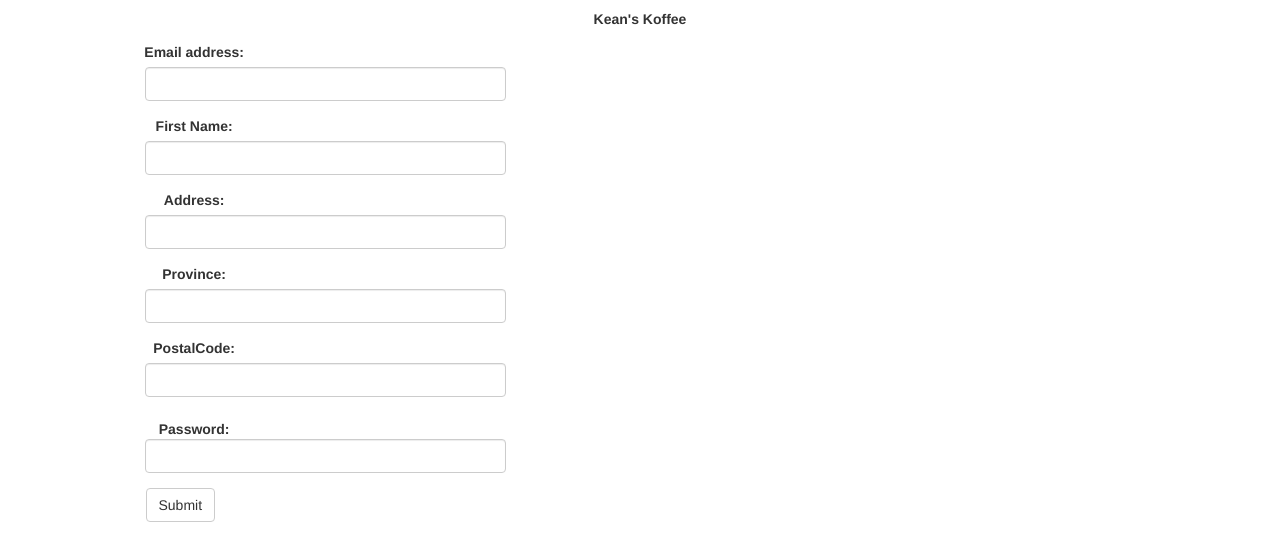
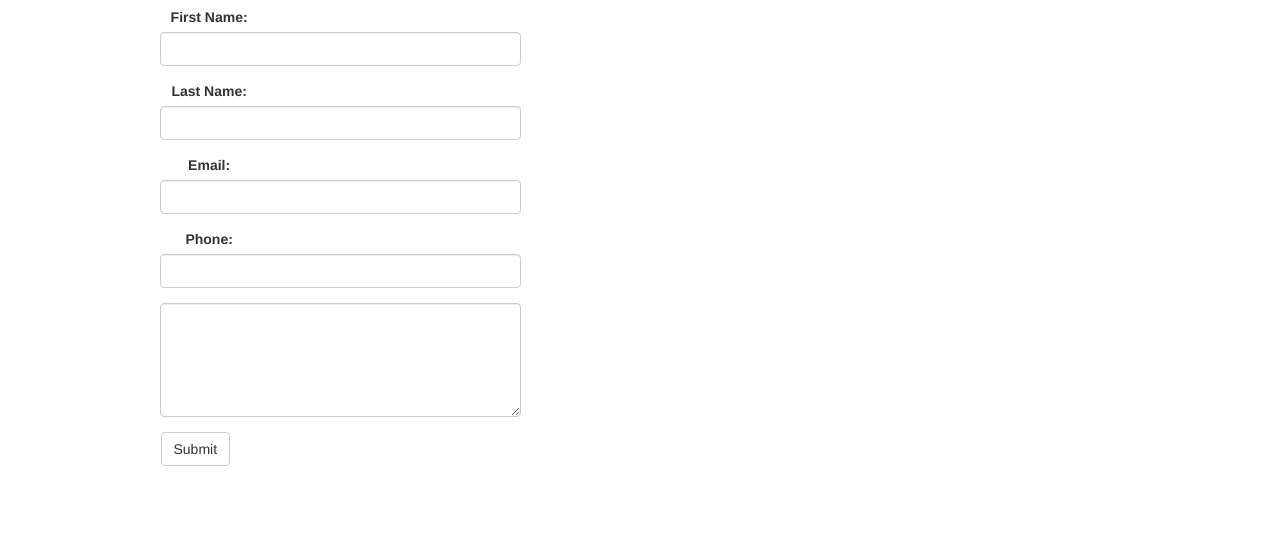
Before and after one commit to darius35150/keanscoffee, a plain HTML site: page pages/contact.html in a window 1280 px wide. Shown: the part 291-824 px from the top of the page. Drawn offline with nearby package versions, Linux system fonts and the light colour scheme.

Commit message:
Added message box

```diff
--- a/css/default.css
+++ b/css/default.css
@@ -38,9 +38,9 @@
 		line-height: 180%;
 	}
 
-	strong
+	/* strong
 	{
-	}
+	} */
 
 	a
 	{
@@ -366,9 +366,9 @@
 		color: #FFF;
 	}
 
-	#menu li:hover a, #menu li.active a, #menu li.active span
+	/* #menu li:hover a, #menu li.active a, #menu li.active span
 	{
-	}
+	} */
 
 	#menu .current_page_item a
 	{
@@ -377,9 +377,9 @@
 		border-radius: 20px;
 	}
 
-	#menu .icon
+	/* #menu .icon
 	{
-	}
+	} */
 
 /*********************************************************************************/
 /* Banner                                                                        */
@@ -392,9 +392,9 @@
 		border-right: 20px solid #FFF;
 	}
 
-	#banner img
+	/* #banner img
 	{
-	}
+	} */
 
 /*********************************************************************************/
 /* Page                                                                          */
@@ -430,17 +430,17 @@
 /* Content                                                                       */
 /*********************************************************************************/
 
-	#content
+	/* #content
 	{
-	}
+	} */
 
 /*********************************************************************************/
 /* Sidebar                                                                       */
 /*********************************************************************************/
 
-	#sidebar
+	/* #sidebar
 	{
-	}
+	} */
 
 /*********************************************************************************/
 /* Featured                                                                      */
@@ -499,7 +499,7 @@
 		border-top: 1px solid rgba(0,0,0,0.08);
 	}
 
-	#footer .boxA,
+	/* #footer .boxA,
 	#footer .boxB,
 	#footer .boxC
 	{
@@ -507,7 +507,7 @@
 
 	#footer .boxA
 	{
-	}
+	} */
 
 	#footer .box
 	{
@@ -575,4 +575,5 @@
 
 	form button{
 		margin-left: -83%;
+		color: #4d5a44;
 	}
--- a/pages/contact.html
+++ b/pages/contact.html
@@ -46,42 +46,38 @@ Released   : 20130924
         <div id="page" class="container">
             <h2>Contact Kean's Coffee</h2>
             <p>
-                <b>
-                    Kean's Koffee
+                <!-- <b>
+                    Kean's Koffee -->
                 <!-- </b>
                 <br/>
                 <b>Email:   KenWill0801@hotmail.com</b> -->
             </p>
-            <!-- <div class="container" id="signupform"> -->
+            <div class="container" id="signupform">
                 <form class="form-horizontal" action="#">
-                    <div class="form-group">
-                        <label for="email">Email address:</label>
-                        <input type="email" class="form-control" id="email">
-                    </div>
+
                     <div class="form-group">
                         <label>First Name:</label>
                         <input type="text" class="form-control" id="fname">
                     </div>
                     <div class="form-group">
-                        <label for="address">Address:</label>
+                        <label for="address">Last Name:</label>
                         <input type="text" class="form-control" id="address">
                     </div>
                     <div class="form-group">
-                        <label for="Province">Province:</label>
-                        <input type="text" class="form-control" id="province">
+                        <label for="email">Email:</label>
+                        <input type="email" class="form-control" id="email">
                     </div>
                     <div class="form-group">
-                        <label for="zip">PostalCode:</label>
-                        <input type="text" class="form-control" id="zip"></input>
+                        <label for="phone">Phone:</label>
+                        <input type="text" class="form-control" id="phone"></input>
                     </div>
                     <div class="form-group">
-                        <label class="control-label" for="pwd">Password:</label>
-                        <input type="password" class="form-control" id="pwd">
+                        <textarea name="message" rows=5 cols="50" class="form-control"></textarea>
                     </div>
                     <button type="submit" class="btn btn-default">Submit</button>
                     <!-- <button id="cancel" type="cancel" class="btn btn-default">Cancel</button> -->
                 </form>
-            <!-- </div> -->
+            </div>
         </div>
     </div>
     <div id="copyright" class="contactcontainer">
```
